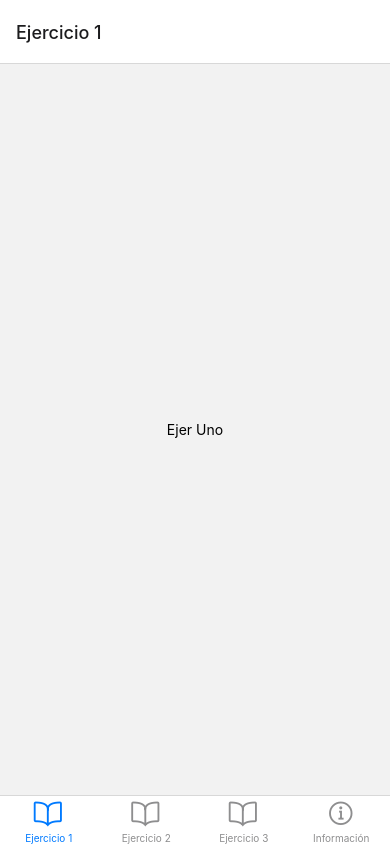
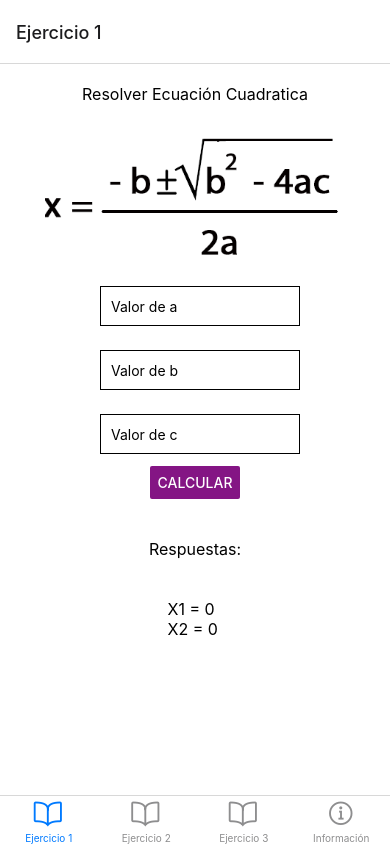
Before and after one commit to JeffStev06/dps-talleres-ciclo02-2021, a React Native app in the folder taller1/: screen / in a window 390 px wide. Built offline with nearby package versions, Linux system fonts and the light colour scheme.

Commit message:
Ejercicio 1 finalizado

```diff
--- a/taller1/components/exercise1/ExerciseOne.js
+++ b/taller1/components/exercise1/ExerciseOne.js
@@ -1,10 +1,77 @@
-import React from 'react'
-import { View, Text } from 'react-native'
+import React, { useEffect, useState } from 'react'
+import { View, Text, TextInput,Image,StyleSheet,Button,ToastAndroid} from 'react-native'
 
 export default function ExerciseOne() {
+
+
+  const [a,setA]=useState(0);
+  const [b,setB]=useState(0);
+  const [c,setC]=useState(0);
+  const [active,setActive]=useState(false);
+  const [x1,setX1]=useState(0);
+  const [x2,setX2]=useState(0);
+  const validar=(setNumber, valor)=>{
+    console.log("este es el valor que llega "+valor)
+    setNumber(valor)
+  }
+
+  const response=() =>{
+    if(a<0){
+      ToastAndroid.show("El valor de A no puede ser 0", ToastAndroid.SHORT);
+    }else{
+        let d=d=b*b-4*a*c;
+        if(d>0){
+          setX1((-b+(Math.sqrt(d)))/(2*a))
+          setX2((-b-(Math.sqrt(d)))/(2*a))
+          console.log("termine "+x1+" "+x2)
+        }else{
+          ToastAndroid.show("Raices Imaginarias, no se puede resolver", ToastAndroid.SHORT);
+        }
+    }
+  }
+
+
   return (
-    <View style={{ flex: 1, alignItems: 'center', justifyContent: 'center' }}>
-      <Text>Ejer Uno</Text>
+    <View style={{backgroundColor:'white', flex: 1, alignItems: 'center'}} >
+      <View style={{padding:20}}>
+        <Text style={{fontSize:16}} >Resolver Ecuación Cuadratica</Text>
+      </View>
+      <Image source={require('../../assets/formulaGeneral.png')} style={styles.formula} />
+      <View style={{paddingLeft:10}}>
+        <TextInput keyboardType='numeric' placeholder="Valor de a" style={styles.input}
+                  onEndEditing={(num)=> validar(setA,num.nativeEvent.text)} />
+        <TextInput keyboardType='numeric' placeholder="Valor de b" style={styles.input}
+                  onEndEditing={(num)=> validar(setB,num.nativeEvent.text)} />
+        <TextInput keyboardType='numeric' placeholder="Valor de c" style={styles.input}
+                    onEndEditing={(num)=> validar(setC,num.nativeEvent.text)} />
+      </View>
+      <View>
+        <Button
+          title="Calcular"
+          color="#841584"
+          disabled={active}
+          onPress={response}
+          />
+      </View>
+      <Text style={{fontSize:16,paddingTop:40}} >Respuestas:</Text>
+      <View style={{paddingTop:40,fontWeigth:'bold'}}>
+        <Text style={{fontSize:16}} >X1 = {x1} </Text>
+        <Text style={{fontSize:16}} >X2 = {x2} </Text>
+      </View>
     </View>
   );
 }
+
+const styles = StyleSheet.create({
+  input: {
+    height: 40,
+    margin: 12,
+    borderWidth: 1,
+    padding: 10,
+    width:200
+  },
+  formula:{
+    height:150,
+    width:300
+  }
+});
```
Also changed, not shown: taller1/assets/formulaGeneral.png (added), 1 other file (tests, documents, lock files or other folders).
